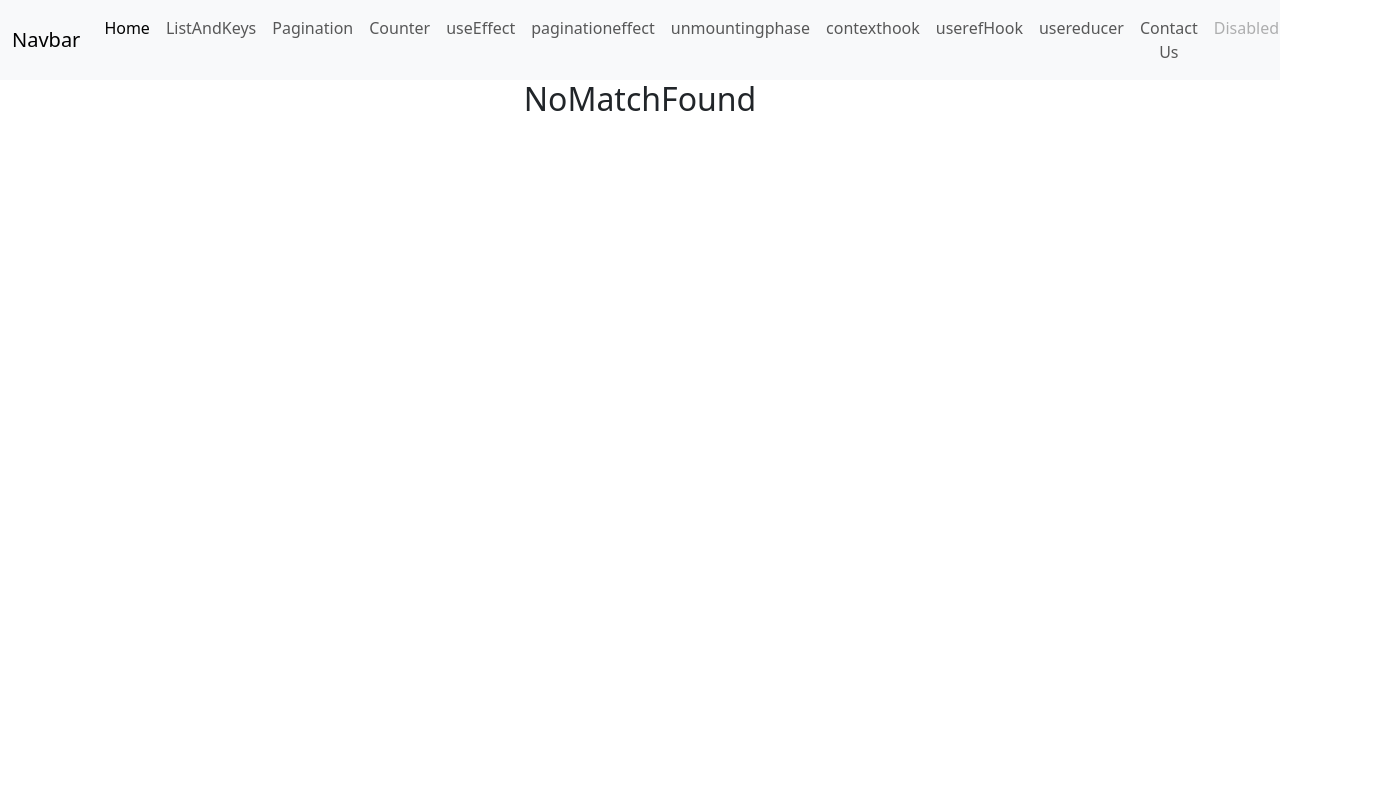
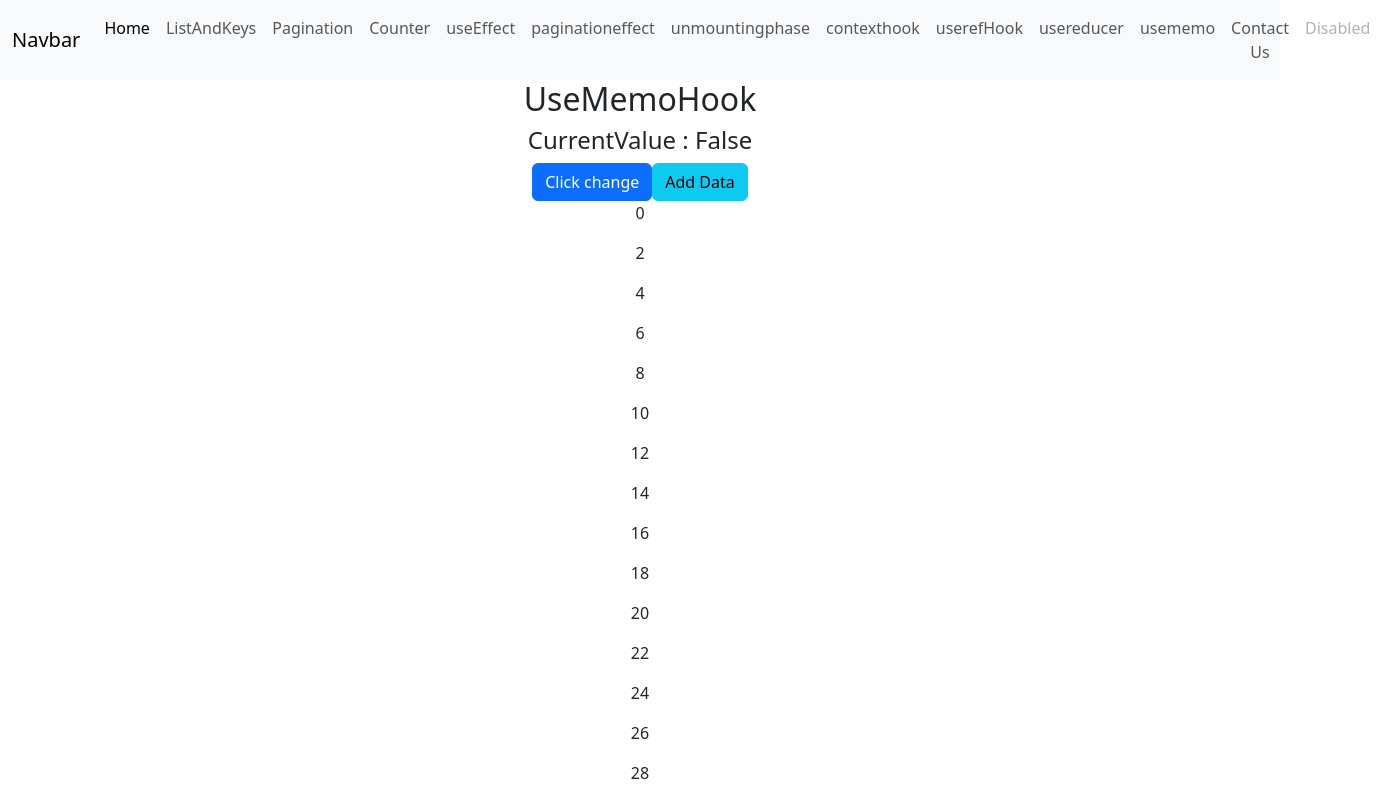
Before and after one commit to Chaitanyatraining/0210-react, a React (Create React App) app: page /usememo in a window 1280 px wide. Shown: the top 800 px of the page, 1378 px wide, since content can reach past the window. Built offline with nearby package versions, Linux system fonts and the light colour scheme.

Commit message:
usememo hook

```diff
--- /dev/null
+++ b/src/Components/Hooks/UseMemoHook.jsx
@@ -0,0 +1,44 @@
+import React, { useMemo, useState } from 'react'
+
+const UseMemoHook = () => {
+    // The UseMemo hook in react is used to optimise the performance of your
+    // components by memoizing the result of expensive caluclations.
+    // it allows you to cache the result of the function.
+
+    const [Bool, setBool] = useState(false)
+    const [amount, setAmount] = useState(1000)
+
+    const expensiveFunction = () => {
+        console.log('expensive funciton')
+        const data = []
+        for(let i = 0; i<=amount; i++){
+            if(i%2 == 0){
+                console.log(i)
+                data.push(i)
+            }
+        }
+        return data
+    }
+
+    const caluclationData = useMemo(()=> expensiveFunction(), [amount])
+
+    return (
+    <>
+        <h2>UseMemoHook</h2>
+        <h4>CurrentValue : {Bool ? 'true' : 'False'}</h4>
+        <button className='btn btn-primary'
+        onClick={()=>{setBool(prevstate => !prevstate)}}
+        >Click change</button>
+        <button className='btn btn-info'
+        onClick={()=>{setAmount(prevstate => prevstate + 100)}}
+        >Add Data</button>
+        <div>
+            {caluclationData && caluclationData.map((val) => (
+                <p>{val}</p>
+            ))}
+        </div>
+    </>
+  )
+}
+
+export default UseMemoHook
--- a/src/Components/Navbar.js
+++ b/src/Components/Navbar.js
@@ -43,6 +43,9 @@ const Navbar = () => {
                                 <Link to='usereducer' class="nav-link">usereducer</Link>
                             </li>
                             <li class="nav-item">
+                                <Link to='usememo' class="nav-link">usememo</Link>
+                            </li>
+                            <li class="nav-item">
                                 <Link to='contactus' class="nav-link">Contact Us</Link>
                             </li>
                             <li class="nav-item">
--- a/src/Components/Routing/Routing.js
+++ b/src/Components/Routing/Routing.js
@@ -12,6 +12,7 @@ import UnmountingComp from '../Hooks/UnmountingComp'
 import UseContextHook from '../Hooks/UseContextHook'
 import UseRefHook from '../Hooks/UseRefHook'
 import UseReducer from '../Hooks/UseReducer'
+import UseMemoHook from '../Hooks/UseMemoHook'
 
 const Routing = () => {
   return (
@@ -26,6 +27,7 @@ const Routing = () => {
         <Route path='/usecontexthook' element={<UseContextHook />} />
         <Route path='/userefhook' element={<UseRefHook />} />
         <Route path='/usereducer' element={<UseReducer />} />
+        <Route path='/usememo' element={<UseMemoHook />} />
         <Route path='/contactus' element={<Contactus />} />
         <Route path='/*' element={<NoMatchFound />} />
     </Routes>
```
